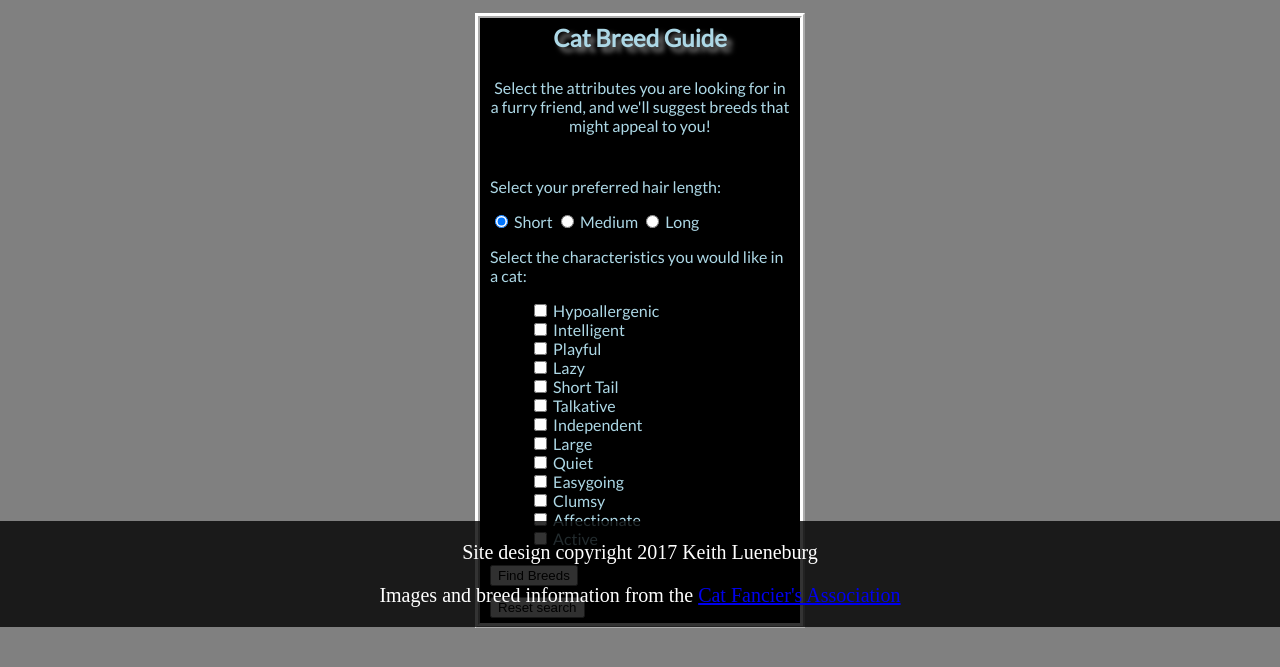
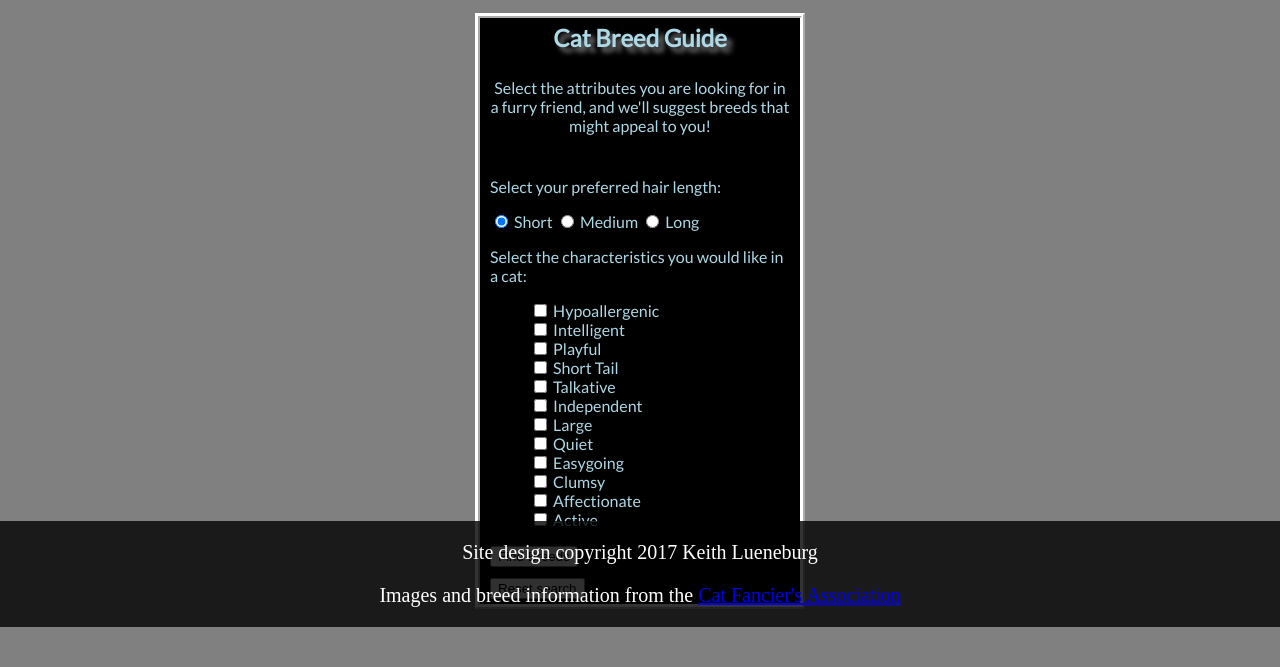
Before and after one commit to keithlueneburg/codefellows_201, a plain HTML site: page breeds.html in a window 1280 px wide. Shown: the part 173-840 px from the top of the page. Drawn offline with nearby package versions, Linux system fonts and the light colour scheme.

Commit message:
Remove unused trait

```diff
--- a/breeds.html
+++ b/breeds.html
@@ -62,10 +62,6 @@
           <li>
             <input type="checkbox" name="traits" value="playful"/>
             Playful
-          <li>
-            <input type="checkbox" name="traits" value="lazy"/>
-            Lazy
-          </li>
           <li>
             <input type="checkbox" name="traits" value="short_tail"/>
             Short Tail
```
